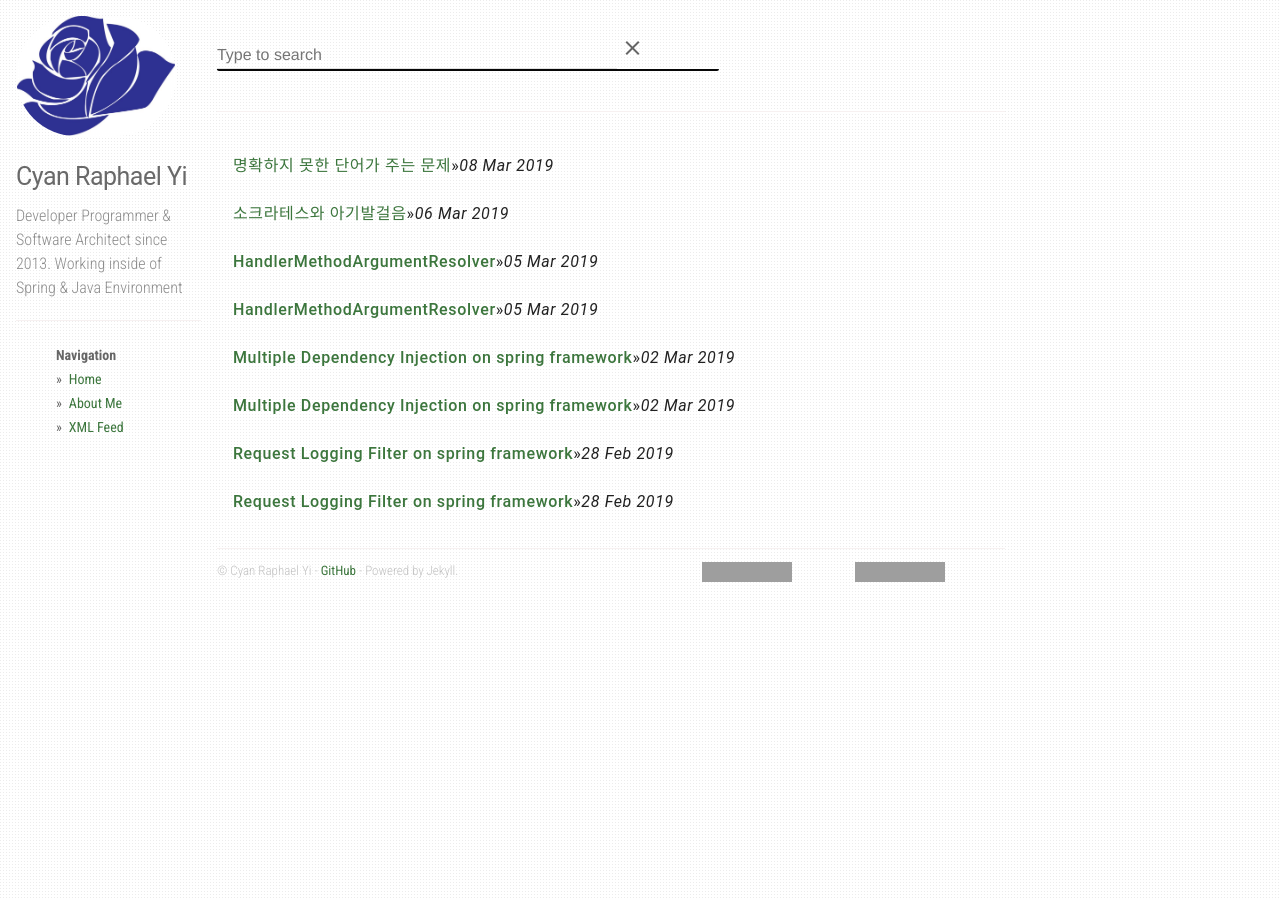
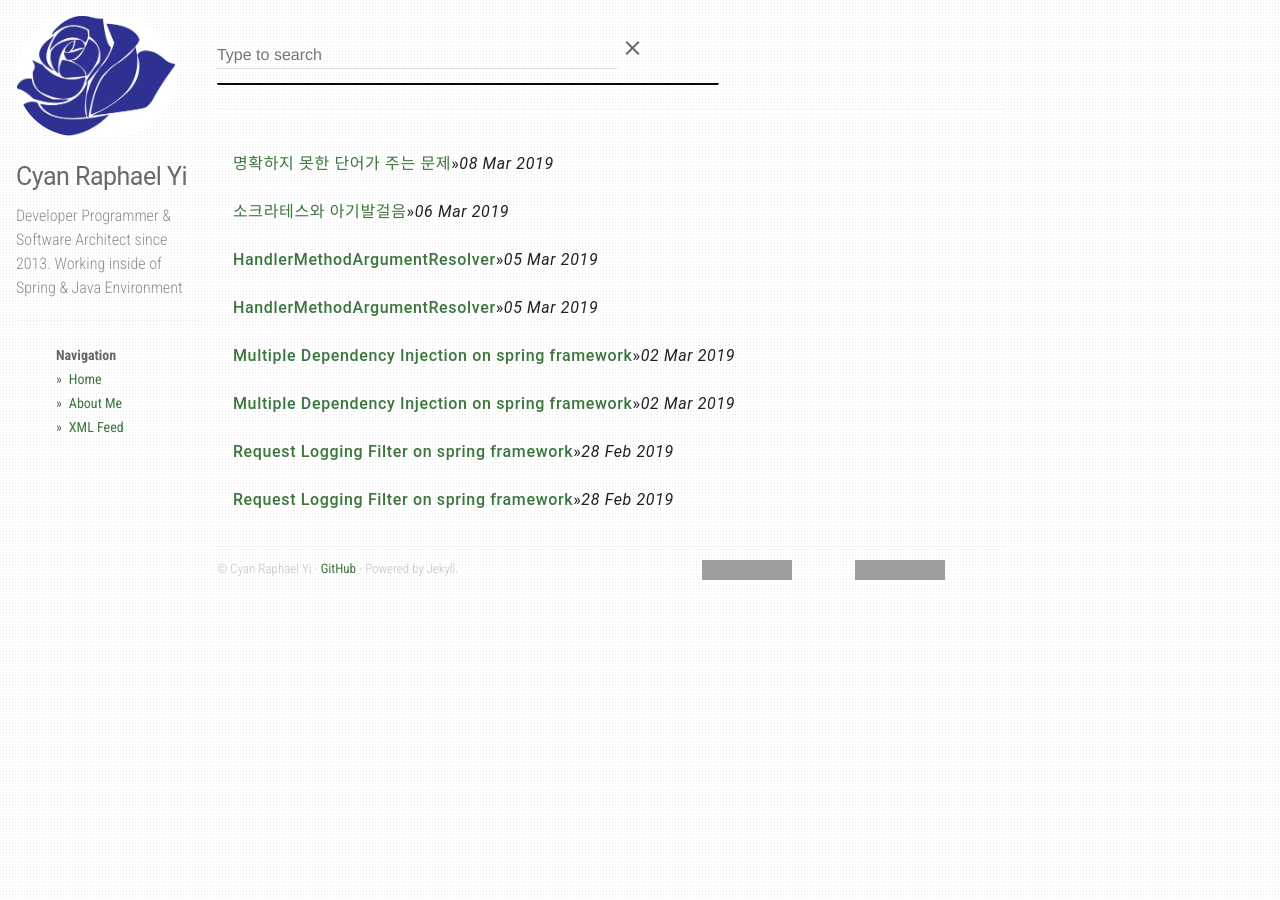
Before and after one commit to CyanRYi/sollabs-demo, a Jekyll site: the page built from index.md, in a window 1280 px wide. Built offline with Jekyll 4.4.1, drawn with Linux system fonts in a browser that asks for light colours; nearby versions of some CDN libraries; grey boxes are pictures that could not be loaded.

Commit message:
outline에서 ul로 이동

```diff
--- a/static/css/main.css
+++ b/static/css/main.css
@@ -126,8 +126,6 @@ input#search__input {
     display: inline-block;
 }
 div#search__outline {
-    border: 1px solid #080808;
-    border-radius: 0 0 15px 15px;
     overflow: visible;
     position: relative;
     z-index: 989;
@@ -135,6 +133,8 @@ div#search__outline {
     display: flex;
 }
 ul#search__results {
+    border: 1px solid #080808;
+    border-radius: 0 0 15px 15px;
     list-style: none;
     flex: auto;
     padding: 0;
```
